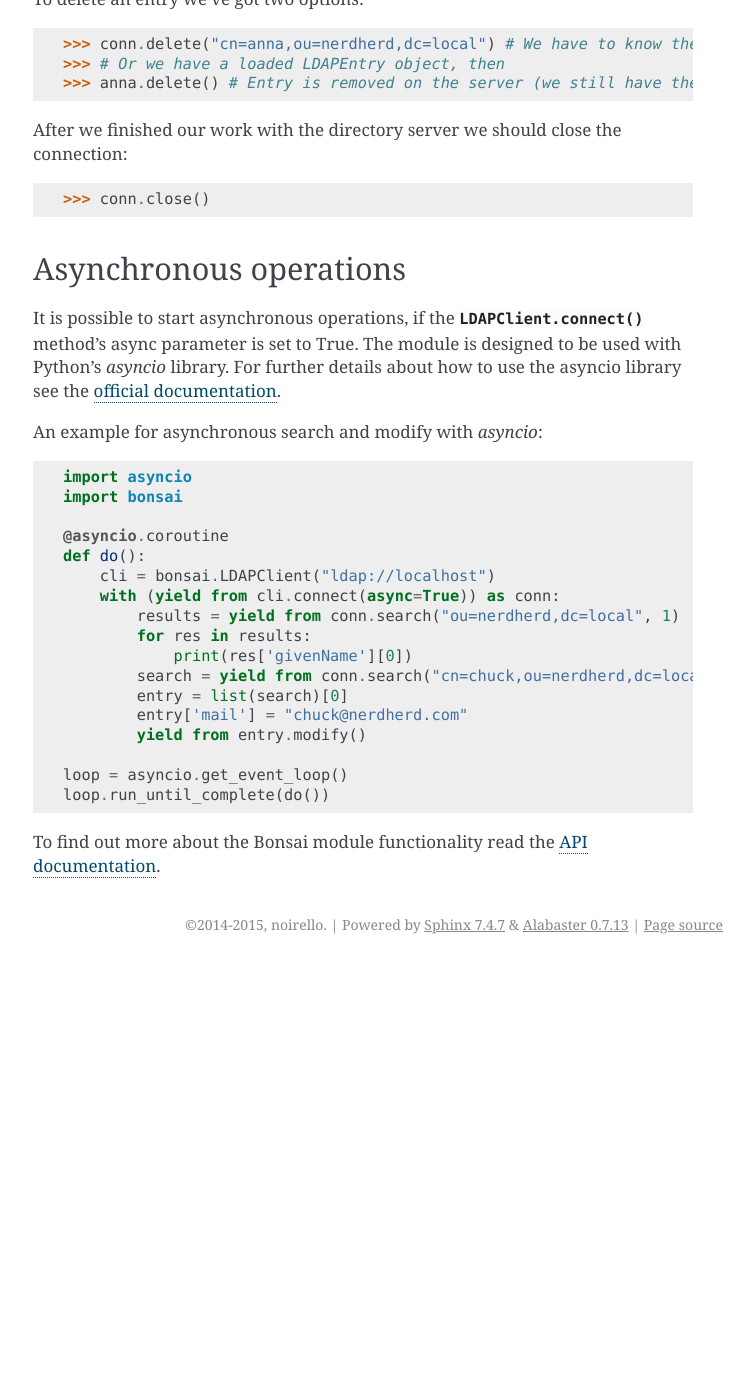
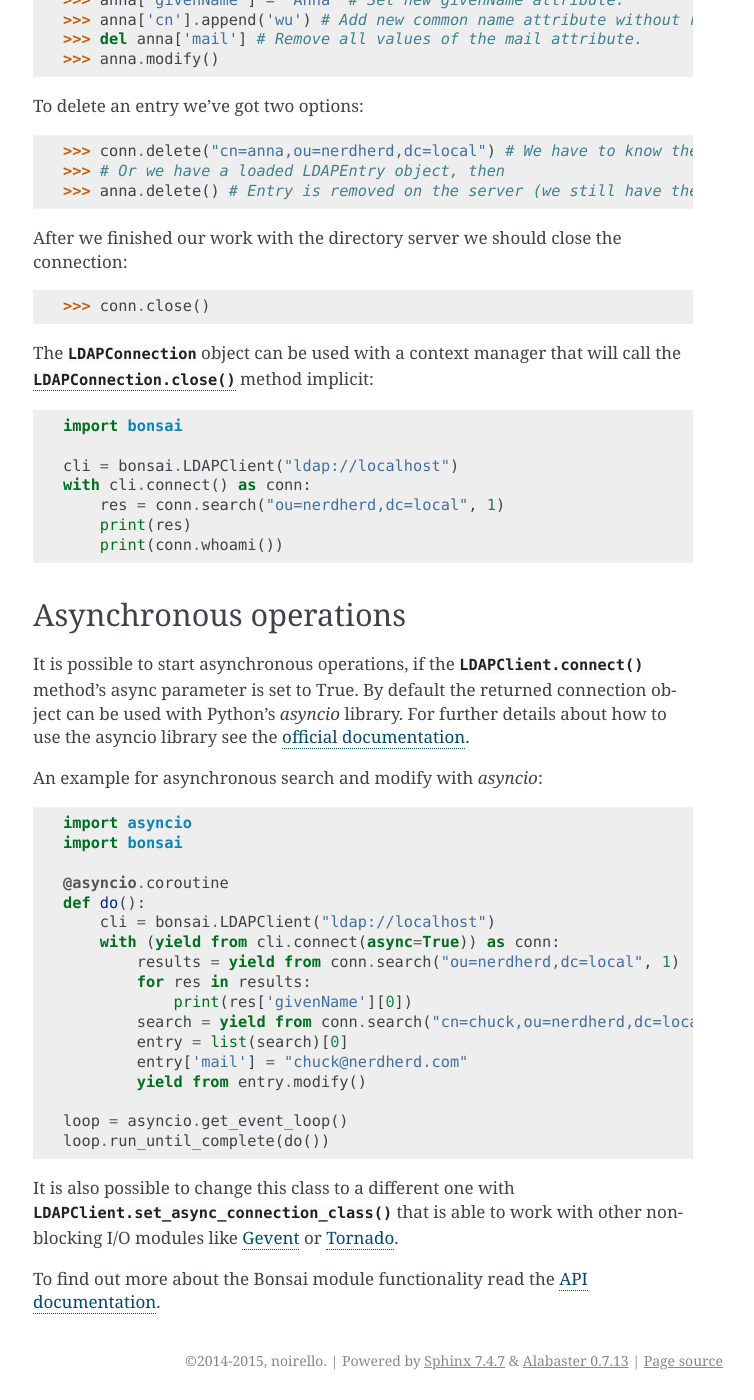
Before and after one commit to noirello/bonsai, a Sphinx documentation site: the page built from docs/tutorial.rst, in a window 1280 px wide and 1400 px high, scrolled down 2480 px. Shown: the whole window, without its empty margins (387-1141 px from the left). Built offline with Sphinx 7.4.7, drawn with Linux system fonts in a browser that asks for light colours; before the commit the page ends 3444 px from its top, so only the background shows below that; some of the changed text lies outside the part shown.

Commit message:
Improved documentation, added simple example to README.

```diff
--- a/docs/tutorial.rst
+++ b/docs/tutorial.rst
@@ -49,6 +49,7 @@
     - 2 (sub): searching of all entries at all levels under and th Base DN.
 
 The third parameter is a standard LDAP filter string.
+
 The result will be a list of LDAPEntry objects or an empty list, if no object is found.
 
     >>> conn = client.connect()
@@ -61,6 +62,8 @@
     'objectClass': ['inetOrgPerson', 'organizationalPerson', 'person', 'top']}]
     >>> conn.search("ou=nerdherd,dc=local", 0, "(objectclass=*)")
     [{'objectClass': ['organizationalUnit', 'top'], 'ou': ['nerdherd']}]
+
+The other possible parameters are listed on the API page of :meth:`LDAPConnection.search`.
 
 .. note::
           As you can see every key - or LDAP attribute - in the entry has a list for clarity, even
@@ -108,12 +111,25 @@
 
     >>> conn.close()
 
+The :class:`LDAPConnection` object can be used with a context manager that will call
+the :meth:`LDAPConnection.close` method implicit:
+
+.. code-block:: python
+
+	import bonsai
+
+	cli = bonsai.LDAPClient("ldap://localhost")
+	with cli.connect() as conn:
+	    res = conn.search("ou=nerdherd,dc=local", 1)
+	    print(res)
+	    print(conn.whoami())
+
 Asynchronous operations
 -----------------------
 
 It is possible to start asynchronous operations, if the :meth:`LDAPClient.connect` method's async parameter is set to True.
-The module is designed to be used with Python's `asyncio` library. For further details about how to use the asyncio library
-see the  `official documentation`_.
+By default the returned connection object can be used with Python's `asyncio` library. For further details about how to use
+the asyncio library see the  `official documentation`_.
 
 An example for asynchronous search and modify with `asyncio`:
 
@@ -139,5 +155,10 @@
     loop = asyncio.get_event_loop()
     loop.run_until_complete(do())
 
+It is also possible to change this class to a different one with :meth:`LDAPClient.set_async_connection_class` that is able
+to work with other non-blocking I/O modules like `Gevent`_ or `Tornado`_.
+
+.. _Gevent: http://www.gevent.org/
+.. _Tornado: http://www.tornadoweb.org/en/stable/
 
 To find out more about the Bonsai module functionality read the :doc:`api`.
```
Also changed, not shown: README.md (+20 -3 lines), docs/api.rst (+14 -4 lines), docs/index.rst (+4 -5 lines), 4 other files.
